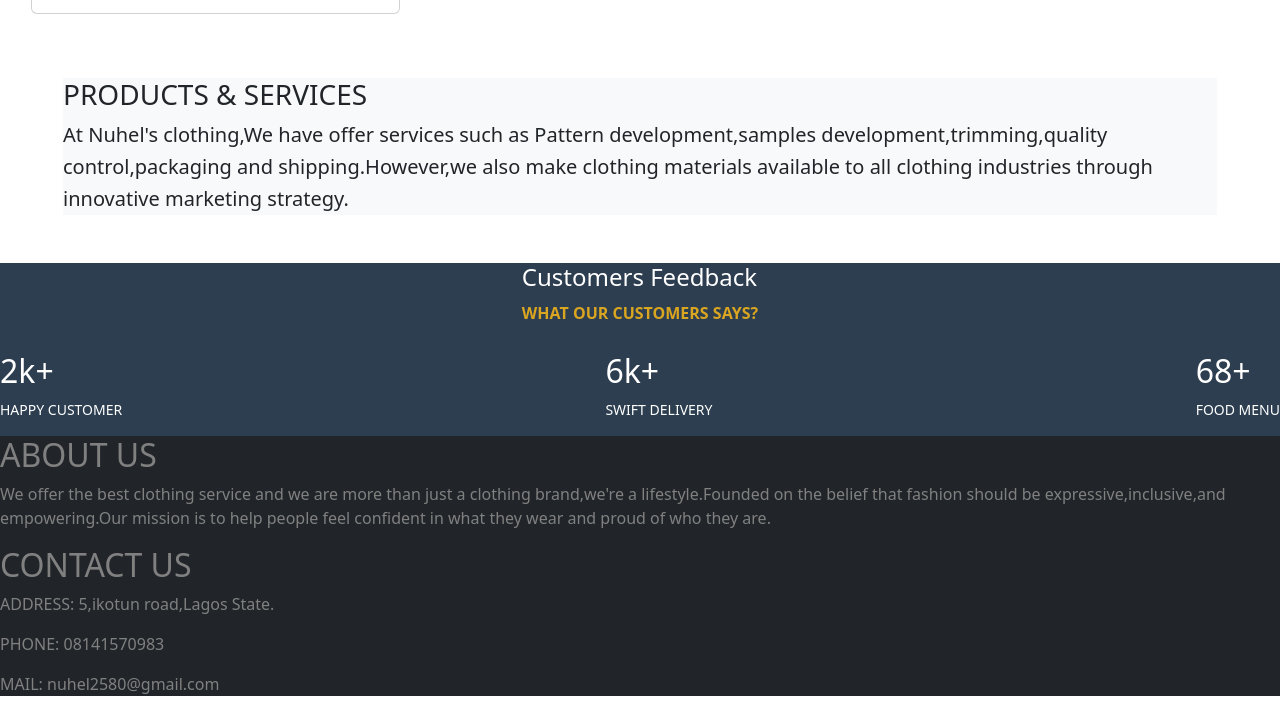
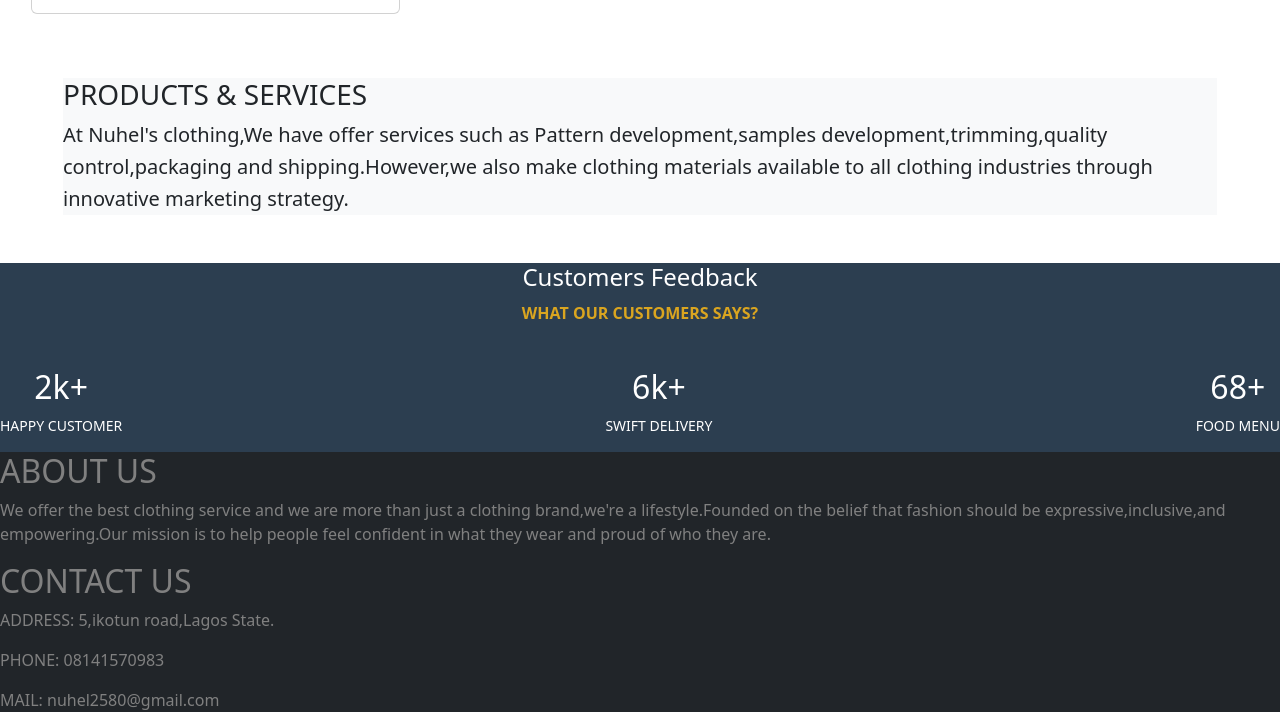
Before and after one commit to NUHEL345/bootstrap-second-project, a plain HTML site: page index.html in a window 1280 px wide. Shown: the part 897-1625 px from the top of the page. Drawn offline with nearby package versions, Linux system fonts and the light colour scheme.

Commit message:
Update style.css

```diff
--- a/css/style.css
+++ b/css/style.css
@@ -49,7 +49,11 @@
     background-color:#2c3e50 ;
     color: #fff;
     margin:0;
-    place-items: center;
+    display: flex;
+    justify-content: center;
+    align-items: center;
+    flex-direction: column;
+    text-align: center;
 }
 .content-text{
     color: goldenrod;
```
